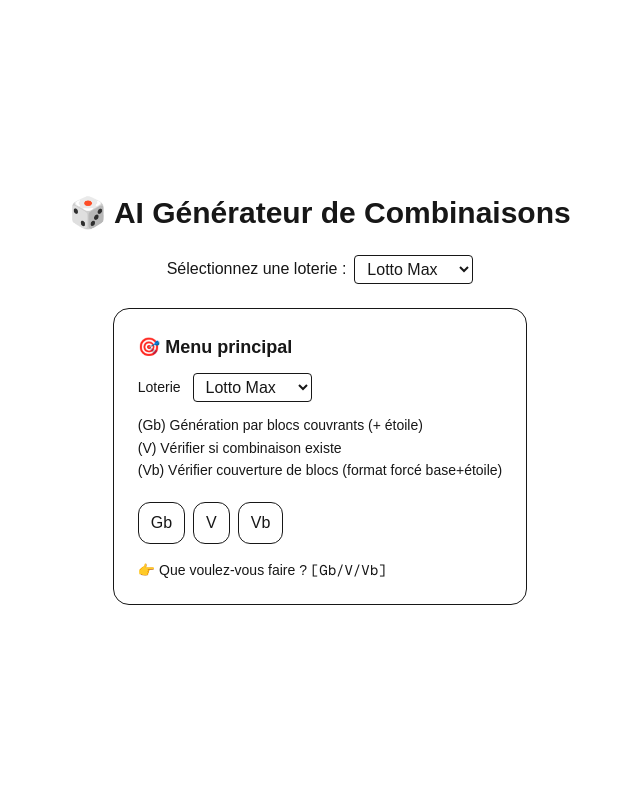
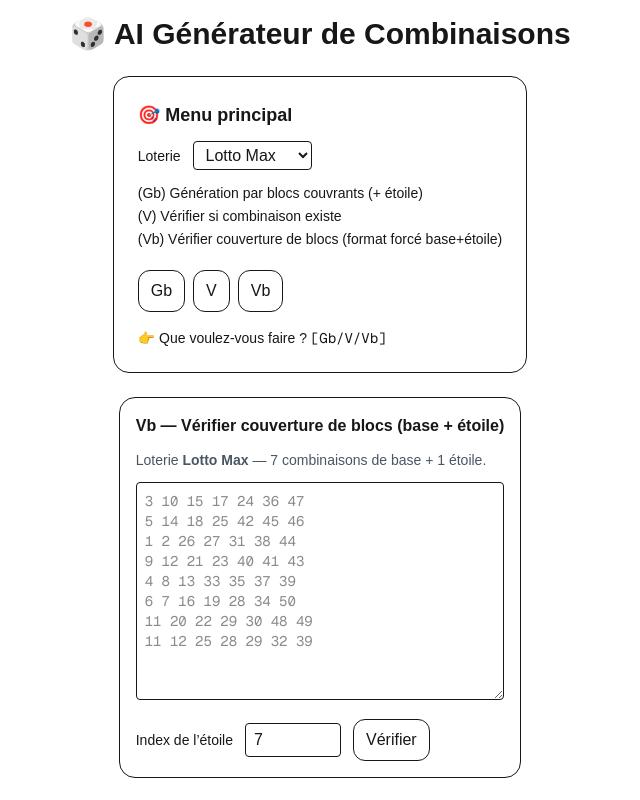
Before and after one commit to CvensT/frontend-loto, a Next.js app: page / in a window 1280 px wide. Shown: the whole page, without its empty margins (320-960 px from the left). Built offline with nearby package versions, Linux system fonts and the light colour scheme.

Commit message:
Update page.tsx

```diff
--- a/app/page.tsx
+++ b/app/page.tsx
@@ -9,36 +9,24 @@
 type Action = "Gb" | "V" | "Vb";
 
 export default function Page() {
-  const [action, setAction] = useState<Action | null>(null);
-  const [loterieId, setLoterieId] = useState<string>("2"); // "1" GV, "2" Lotto Max, "3" 6/49
+  const [action, setAction] = useState<Action>("Vb");   // mode par défaut
+  const [loterieId, setLoterieId] = useState<"1" | "2" | "3">("2"); // "2" = Lotto Max
 
   return (
-    <main className="min-h-screen flex flex-col items-center justify-center p-4 space-y-6">
+    <main className="min-h-screen flex flex-col items-center p-4 space-y-6">
       <h1 className="text-3xl font-bold">🎲 AI Générateur de Combinaisons</h1>
 
-      {/* Sélecteur de loterie */}
-      <div className="flex items-center gap-2">
-        <span>Sélectionnez une loterie :</span>
-        <select
-          value={loterieId}
-          onChange={(e) => setLoterieId(e.target.value)}
-          className="border rounded px-2 py-1"
-        >
-          <option value="1">Grande Vie</option>
-          <option value="2">Lotto Max</option>
-          <option value="3">Lotto 6/49</option>
-        </select>
-      </div>
-
-      {/* Menu Gb / V / Vb */}
+      {/* ✅ Le seul endroit qui contrôle loterie + action */}
       <MenuPrincipal
-        onChange={({ action }) => setAction(action)}
-        defaultLoterieId={loterieId}
+        loterieId={loterieId}
+        onChangeLoterie={setLoterieId}
+        action={action}
+        onChangeAction={setAction}
       />
 
       {/* Rendu conditionnel */}
       {action === "Gb" && <GenerateurGb loterieId={loterieId} />}
-      {action === "V" && <VerificationCombinaison loterieId={loterieId} />}
+      {action === "V"  && <VerificationCombinaison loterieId={loterieId} />}
       {action === "Vb" && <VerificationBlocs loterieId={loterieId} />}
     </main>
   );
```
